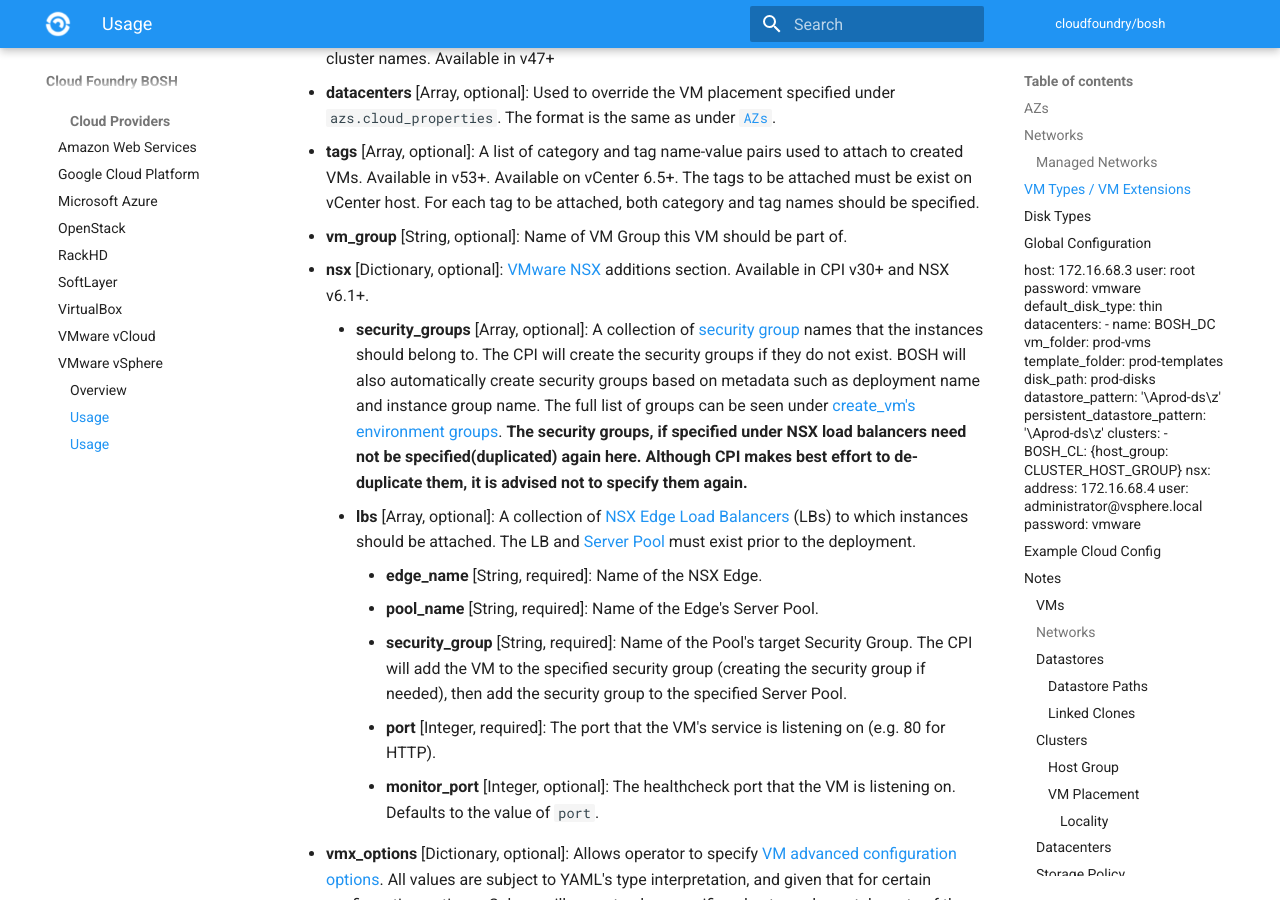
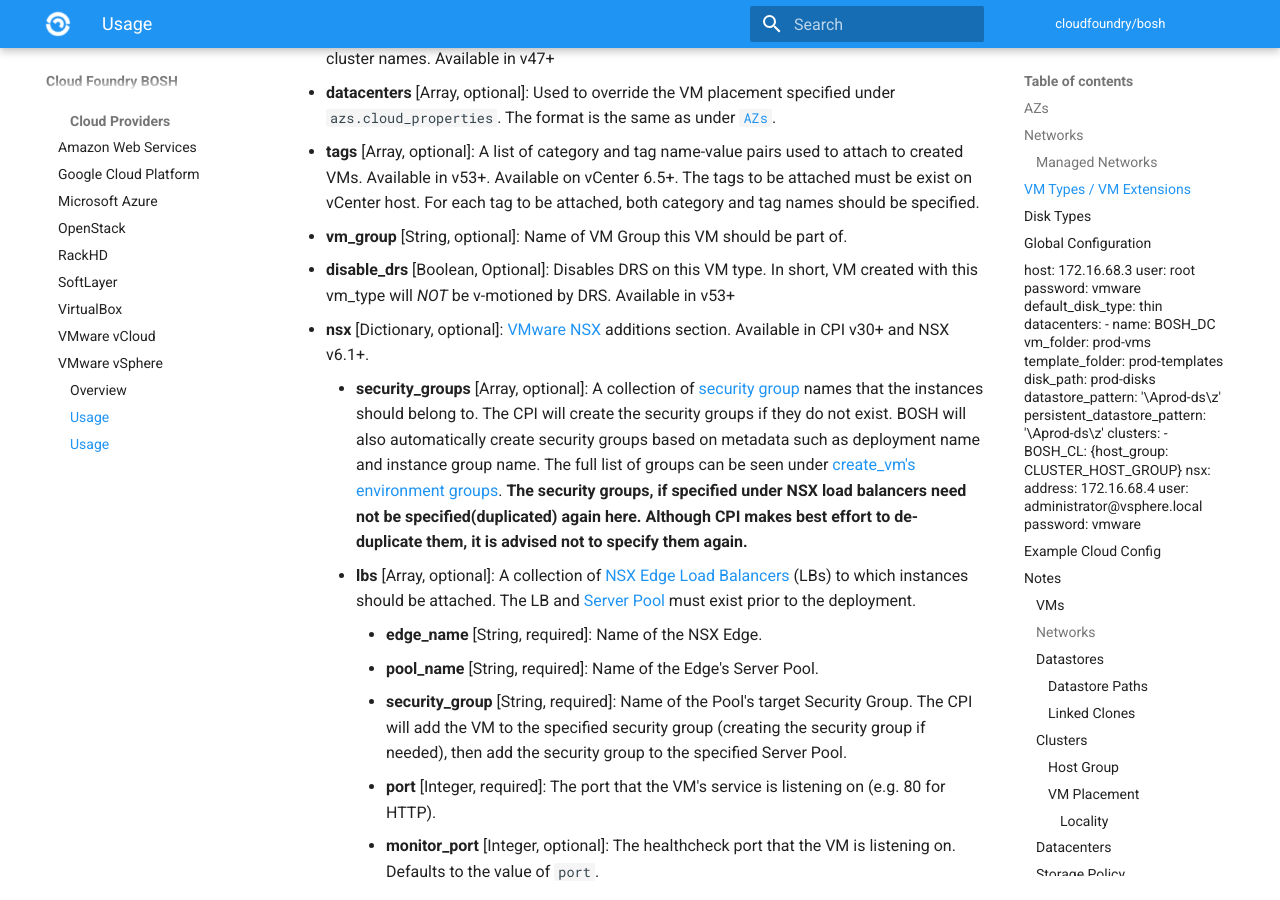
Before and after one commit to cloudfoundry/docs-bosh, an MkDocs documentation site: the page built from content/vsphere-cpi.md, in a window 1280 px wide and 900 px high, scrolled down 3820 px. Built offline with MkDocs 1.6.1 and Material for MkDocs 9.7.7, drawn with Linux system fonts in a browser that asks for light colours; old or Windows-style settings are respelled for this version of MkDocs.

Commit message:
Add note for disable DRS feature

```diff
--- a/content/vsphere-cpi.md
+++ b/content/vsphere-cpi.md
@@ -137,6 +137,7 @@ Schema for `cloud_properties` section:
 * **datacenters** [Array, optional]: Used to override the VM placement specified under `azs.cloud_properties`. The format is the same as under [`AZs`](#azs).
 * **tags** [Array, optional]: A list of category and tag name-value pairs used to attach to created VMs. Available in v53+. Available on vCenter 6.5+. The tags to be attached must be exist on vCenter host. For each tag to be attached, both category and tag names should be specified.
 * **vm_group** [String, optional]: Name of VM Group this VM should be part of.
+* **disable\_drs** [Boolean, Optional]: Disables DRS on this VM type. In short, VM created with this vm_type will *NOT* be v-motioned by DRS. Available in v53+
 * **nsx** [Dictionary, optional]: [VMware NSX](http://www.vmware.com/products/nsx.html) additions section. Available in CPI v30+ and NSX v6.1+.
     * **security_groups** [Array, optional]: A collection of [security group](https://pubs.vmware.com/NSX-6/index.jsp#com.vmware.nsx.admin.doc/GUID-16B3134E-DDF1-445A-8646-BB0E98C3C9B5.html) names that the instances should belong to. The CPI will create the security groups if they do not exist.
     BOSH will also automatically create security groups based on metadata such as deployment name and instance group name. The full list of groups can be seen under [create_vm's environment groups](cpi-api-v1.md#create-vm).
```
